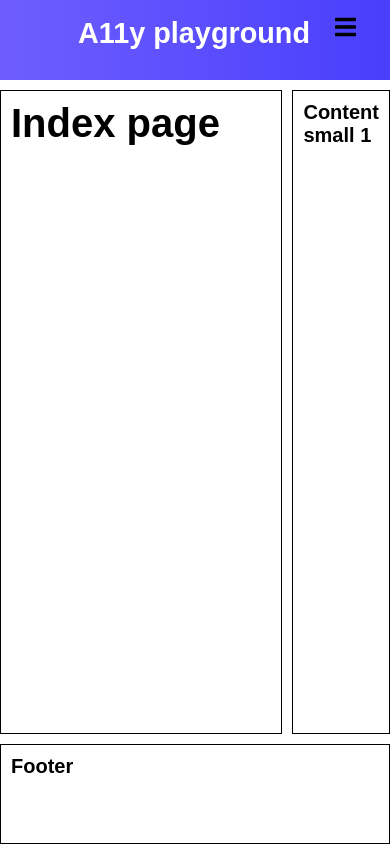
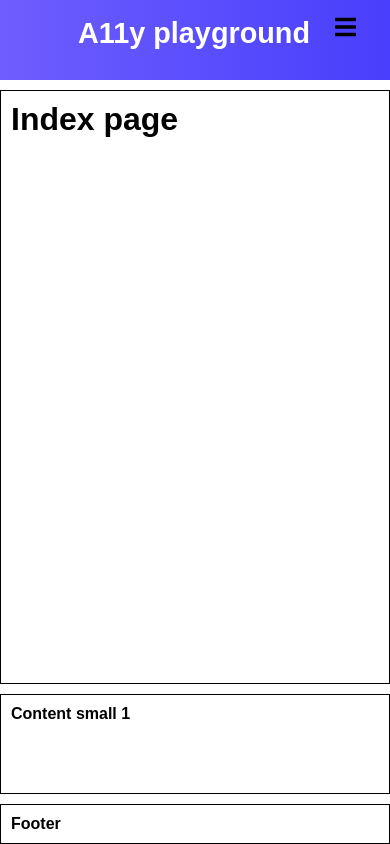
Before and after one commit to Frun4a/a11y-playground, a Next.js app: page / in a window 390 px wide. Built offline with nearby package versions, Linux system fonts and the light colour scheme.

Commit message:
Added the mobile layout. Fixed the width of the cards

```diff
--- a/components/AccordionWithHooks/AccordionH.js
+++ b/components/AccordionWithHooks/AccordionH.js
@@ -30,7 +30,7 @@ function AccordionH(props) {
   }
 
   return (
-    <div className={styles.accordion_section}>
+    <div className={styles.accordion_section} style={{ position: "relative"}}>
       <button
         className={`${styles.accordion} ${setActive}`}
         onClick={toggleAccordion}
@@ -41,7 +41,7 @@ function AccordionH(props) {
         <p className={styles.accordion_title}>How screen readers behave with <u>{props.title}</u></p>
         <Chevron className={`${styles.accordion_icon} ${setRotate}`} width={10} fill="#777" />
       </button>
-      <div style={{ position: "relative"}}>
+      <div>
         <div
           ref={content}
           className={`${styles.accordion_content} ${setDisplayCss}`}
--- a/components/AccordionWithHooks/AccordionH.module.css
+++ b/components/AccordionWithHooks/AccordionH.module.css
@@ -13,6 +13,7 @@
   align-items: center;
   border: none;
   transition: background-color 0.6s ease;
+  overflow-x: hidden;
 }
 
 .accordion:hover, .active {
@@ -37,7 +38,7 @@
 .accordion_content {
   background-color: white;
   overflow: hidden;
-  transition: max-height 0.6s ease;
+  /* transition: max-height 0.6s ease; */
   position: absolute;
   border: 1px slategray solid;
   width: 100%;
--- a/components/CardsGrid/CardsContainer.module.css
+++ b/components/CardsGrid/CardsContainer.module.css
@@ -2,7 +2,7 @@
 
   .cards_container {
       display: grid;
-      grid-template-columns: 1fr 1fr;
+      grid-template-columns: repeat(auto-fit, minmax(500px, 1fr));
       grid-gap: 1rem;
       padding: 1rem;
   }
--- a/components/Layout.module.css
+++ b/components/Layout.module.css
@@ -4,13 +4,11 @@
 
   font-family: 'Quicksand', sans-serif;
   font-weight: bold;
-  font-size: 20px;
+  font-size: 16px;
 
   display: grid;
-
   grid-template-columns: 4fr 1fr;
   grid-template-rows: 80px 1fr 100px;
-
   gap: 10px;
 }
 
@@ -34,3 +32,32 @@
 .footer {
   grid-column: 1 / span 2;
 }
+
+@media only screen and (max-device-width: 812px) {
+  .container {
+    grid-template-columns: 1fr;
+  }
+
+  .header {
+    grid-column-start: 1;
+    grid-column-end: 2;
+  }
+
+  .content_large {
+    grid-row-start: 2;
+    grid-row-end: span 1;
+    grid-column-start: 1;
+    grid-column-end: 2;
+  }
+
+  .footer {
+    grid-column: 1 / span 1;
+  }
+
+  div.content_small {
+    grid-row-start: 3;
+    grid-row-end: span 1;
+    grid-column-start: 1;
+    grid-column-end: 2;
+  }
+}
--- a/styles/globals.css
+++ b/styles/globals.css
@@ -2,6 +2,10 @@
   box-sizing: border-box;
   margin: 0px;
   padding: 0px;
+}
+
+body {
+  overflow-x: hidden;
 }
 
 
```
